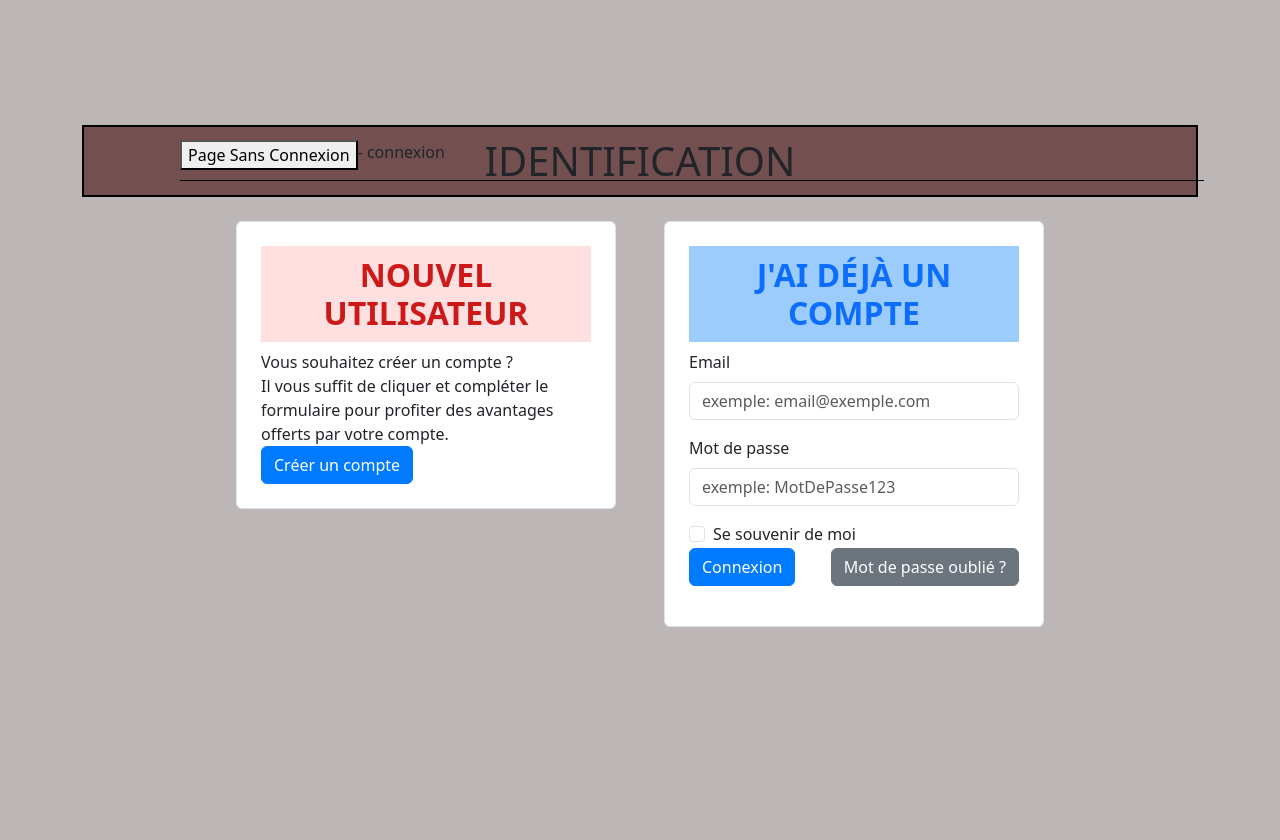
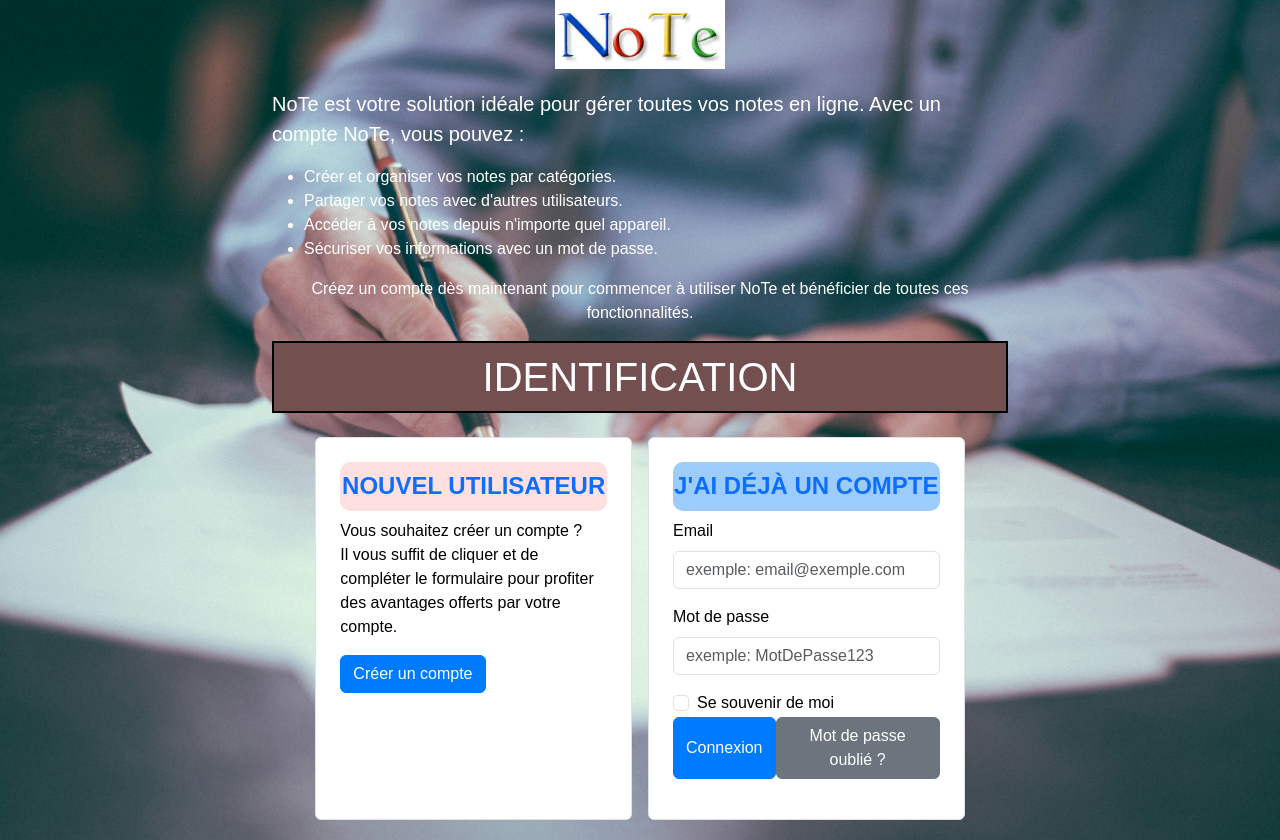
Before and after one commit to pierrelouishance/webtech, a FastAPI app: template templates/login.html in a window 1280 px wide. Before the commit the page ends 627 px from the top, so only its background shows below. Run offline with FastAPI, Linux system fonts and the light colour scheme; the template is opened without the code that fills it, so the values that code supplies are empty; parts of the project's set-up code (start-up, migrations or seed data) failed here and were passed over.

Commit message:
change templates

```diff
--- a/static/css/login.css
+++ b/static/css/login.css
@@ -1,39 +1,52 @@
-.form-container {
-    display: flex;
-    justify-content: space-between;
-}
-
 body {
-    background-color: #bdb6b6;
-    display: flex;
-    justify-content: center;
-    align-items: center;
-    height: 100vh;
+    font-family: Arial, sans-serif;
+    background-image: url('/static/images/note1.jpg');
+    background-size: cover;
+    background-repeat: no-repeat;
+    color: #fff;
     margin: 0;
-    padding: 10px 0;
+    padding: 0;
 }
 
 h1 {
     border: 2px solid #000; /* Bordure inférieure sous "Identification" */
     background-color: #744f4f;
     padding: 10px 0;
+    text-align: center;
+}
 
-}
-.new-user {
+.existing-user, .new-user {
+    margin-bottom: 20px;
     background-color: #744f4f;
     padding: 10px 0;
+    margin-bottom: 20px;
+    border-radius: 10px;
 }
 
-.breadcrumb{
+.breadcrumb {
     position: absolute;
     top: 130px;
     left: 180px;
+    transform: translateX(-50%);
     border-bottom: 1px solid #000; /* Bordure inférieure sous "Accueil" */
     width: 80%;
     padding: 10px 0;
+    background-color: rgba(255, 255, 255, 0.8); /* Background with some transparency */
+    color: #000;
+    border-radius: 10px;
+}
+
+.new-user h2, .existing-user h2 {
+    font-size: 1.5rem;
+    text-align: center;
+    padding: 10px 0;
+    background-color: rgba(255, 255, 255, 0.8); /* Background with some transparency */
+    color: #000;
+    border-radius: 10px;
 }
 
 .new-user h2 {
+    font-size: 1.5rem;
     color: #ce1919; /* Rouge pas trop foncé */
     background-color: #ffe0e0; /* Fond rose clair pour le surlignage */
     font-weight: bold; /* Gras */
@@ -46,6 +59,7 @@ h1 {
     font-weight: bold; /* Gras */
     text-align: center;
     padding: 10px 0;
+    font-size: 1.5rem;
 }
 
 .new-user h2::after {
@@ -59,10 +73,18 @@ h1 {
     z-index: -1;
     padding: 10px 0;
 }
+
+
 .btn-primary {
     background-color: #007bff; /* Bleu */
     border-color: #007bff; /* Bleu */
     color: #fff; /* Blanc */
+}
+.logo {
+    display: block;
+    margin: 0 auto;
+    max-width: 200px; /* Adjust as needed */
+    margin-bottom: 20px;
 }
 
 .btn-primary:hover {
@@ -74,4 +96,12 @@ h1 {
 .form-container {
     display: flex;
     justify-content: space-between;
+    margin-top: 20px;
 }
+input, label, .new-user p, .form-control {
+    color: #000; /* Black text */
+}
+
+input::placeholder {
+    color: #777; /* Gray placeholder text */
+}
--- a/templates/login.html
+++ b/templates/login.html
@@ -8,35 +8,53 @@
     <link rel="stylesheet" href="/static/css/login.css">
 </head>
 <body>
-    <ol class="breadcrumb">
+    <!-- <ol class="breadcrumb">
         <li>
             <form action="/accueil" method="get">
-                <button type="submit">Page Sans Connexion</button>
+                <button type="submit" class="btn btn-link">Page Sans Connexion</button>
             </form>
         </li>
-        <li class="active">   - connexion </li>
-    </ol>
+        <li class="active"> - Connexion</li>
+    </ol> -->
+
     <div class="container">
+        <div class="row justify-content-center">
+            <div class="col-md-8">
+                <img src="/static/images/note.png" alt="NoTe Logo" class="logo">
+                <p class="lead">
+                    NoTe est votre solution idéale pour gérer toutes vos notes en ligne. Avec un compte NoTe, vous pouvez :
+                </p>
+                <ul>
+                    <li>Créer et organiser vos notes par catégories.</li>
+                    <li>Partager vos notes avec d'autres utilisateurs.</li>
+                    <li>Accéder à vos notes depuis n'importe quel appareil.</li>
+                    <li>Sécuriser vos informations avec un mot de passe.</li>
+                </ul>
+                <p class="text-center">
+                    Créez un compte dès maintenant pour commencer à utiliser NoTe et bénéficier de toutes ces fonctionnalités.
+                </p>
+
                 <h1 class="text-center mb-4">IDENTIFICATION</h1>
-
+                <div class="row justify-content-center form-container">
                     <!-- Section for new users -->
-        <div class="row justify-content-center align-items-start mb-5 form-container">
-            <div class="col-md-4 bg-white p-4 border rounded new-user">
+                    <div class="col-md-5 bg-white p-4 border rounded new-user">
                         <form id="new-user-form" action="/users/create" method="post">
-                    <h2>NOUVEL UTILISATEUR</h2>
+                            <h2 class="text-primary">NOUVEL UTILISATEUR</h2>
+                            <p>
                                 Vous souhaitez créer un compte ?<br/>
-                    Il vous suffit de cliquer et compléter le formulaire pour profiter des avantages offerts par votre compte.
-                    <button type='submit' class='btn btn-primary'>Créer un compte</button>
+                                Il vous suffit de cliquer et de compléter le formulaire pour profiter des avantages offerts par votre compte.
+                            </p>
+                            <button type="submit" class="btn btn-primary">Créer un compte</button>
                         </form>
                     </div>
 
                     <!-- Section for existing users -->
-            <div class='col-md-4 bg-white p-4 border rounded ms-md-5 existing-user'>
+                    <div class="col-md-5 bg-white p-4 border rounded ms-md-3 existing-user">
                         <form id="login-form" action="/users/login" method="post">
                             <h2 class="text-primary">J'AI DÉJÀ UN COMPTE</h2>
                             <div class="mb-3">
                                 <label for="email" class="form-label">Email</label>
-                        <input type="text" class="form-control" id="email" name="email" required placeholder="exemple: email@exemple.com">
+                                <input type="email" class="form-control" id="email" name="email" required placeholder="exemple: email@exemple.com">
                                 <div class="invalid-feedback">
                                     Veuillez renseigner ce champ.
                                 </div>
@@ -56,13 +74,16 @@
                                     Se souvenir de moi
                                 </label>
                             </div>
+
                             <div class="mb-3 d-flex justify-content-between">
-                        <button type='submit' class='btn btn-primary'>Connexion</button>
+                                <button type="submit" class="btn btn-primary">Connexion</button>
                                 <a class="btn btn-secondary" href="/users/me/password">Mot de passe oublié ?</a>
                             </div>
                         </form>
                     </div>
                 </div>
             </div>
+        </div>
+    </div>
 </body>
 </html>
```
Also changed, not shown: static/css/styles.css (+8 -5 lines), templates/create.html (+17 -7 lines), static/images/note.png (added), static/images/note1.jpg (added), static/images/note2.jpg (added). Lines whose indentation alone changed are shown as unchanged.
